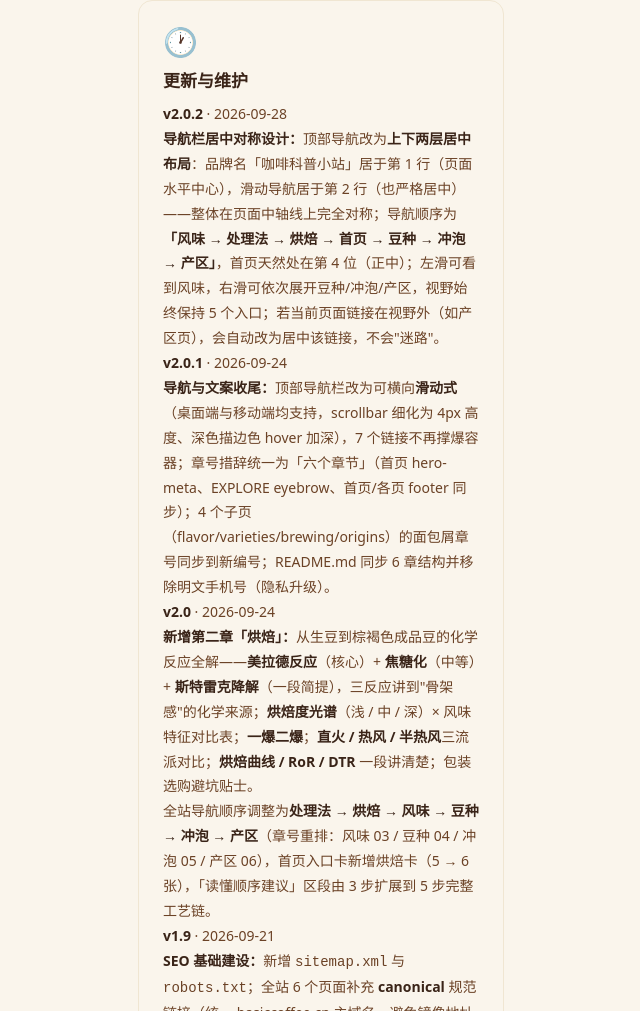
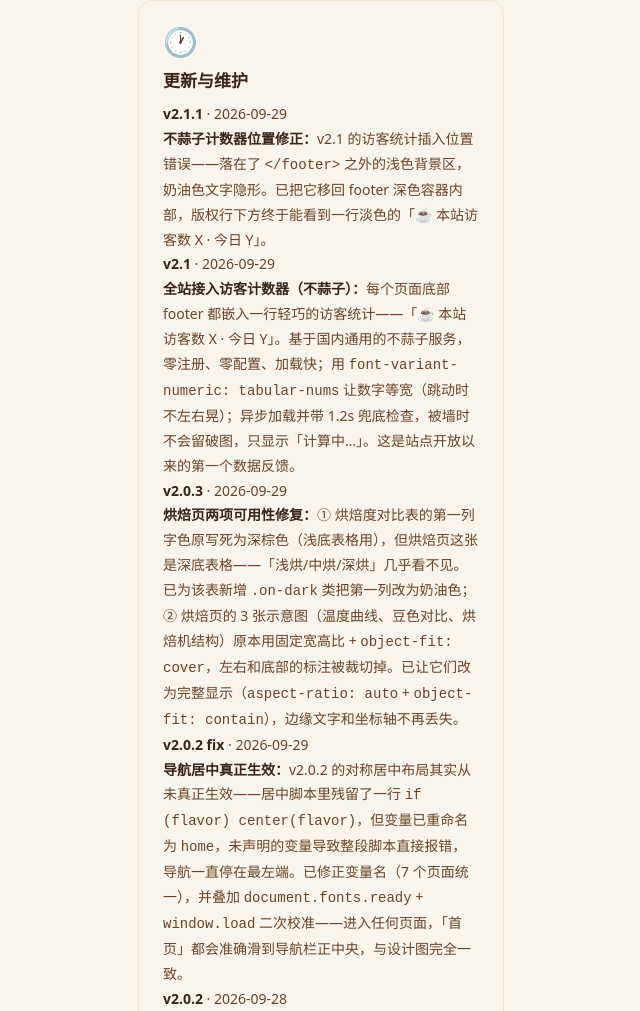
Before and after one commit to wangpeixin4444-code/basiccoffee, a plain HTML site: page index.html in a window 1280 px wide. Shown: the part 3631-4642 px from the top of the page, without its empty margins (126-766 px from the left). Drawn offline with nearby package versions, Linux system fonts and the light colour scheme; some packages are replaced by stand-ins of ours; a script that the page names is missing.

Commit message:
docs: 更新日志新增 v2.1.1 / v2.1 / v2.0.3 / v2.0.2 fix 四条今日修复记录

```diff
--- a/index.html
+++ b/index.html
@@ -277,6 +277,22 @@
                 <div class="about-icon">🕐</div>
                 <h3>更新与维护</h3>
                 <p>
+                    <strong>v2.1.1</strong> · 2026-09-29<br>
+                    <strong>不蒜子计数器位置修正：</strong>v2.1 的访客统计插入位置错误——落在了 <code>&lt;/footer&gt;</code> 之外的浅色背景区，奶油色文字隐形。已把它移回 footer 深色容器内部，版权行下方终于能看到一行淡色的「☕ 本站访客数 X · 今日 Y」。
+                </p>
+                <p>
+                    <strong>v2.1</strong> · 2026-09-29<br>
+                    <strong>全站接入访客计数器（不蒜子）：</strong>每个页面底部 footer 都嵌入一行轻巧的访客统计——「☕ 本站访客数 X · 今日 Y」。基于国内通用的不蒜子服务，零注册、零配置、加载快；用 <code>font-variant-numeric: tabular-nums</code> 让数字等宽（跳动时不左右晃）；异步加载并带 1.2s 兜底检查，被墙时不会留破图，只显示「计算中…」。这是站点开放以来的第一个数据反馈。
+                </p>
+                <p>
+                    <strong>v2.0.3</strong> · 2026-09-29<br>
+                    <strong>烘焙页两项可用性修复：</strong>① 烘焙度对比表的第一列字色原写死为深棕色（浅底表格用），但烘焙页这张是深底表格——「浅烘/中烘/深烘」几乎看不见。已为该表新增 <code>.on-dark</code> 类把第一列改为奶油色；② 烘焙页的 3 张示意图（温度曲线、豆色对比、烘焙机结构）原本用固定宽高比 + <code>object-fit: cover</code>，左右和底部的标注被裁切掉。已让它们改为完整显示（<code>aspect-ratio: auto</code> + <code>object-fit: contain</code>），边缘文字和坐标轴不再丢失。
+                </p>
+                <p>
+                    <strong>v2.0.2 fix</strong> · 2026-09-29<br>
+                    <strong>导航居中真正生效：</strong>v2.0.2 的对称居中布局其实从未真正生效——居中脚本里残留了一行 <code>if (flavor) center(flavor)</code>，但变量已重命名为 <code>home</code>，未声明的变量导致整段脚本直接报错，导航一直停在最左端。已修正变量名（7 个页面统一），并叠加 <code>document.fonts.ready</code> + <code>window.load</code> 二次校准——进入任何页面，「首页」都会准确滑到导航栏正中央，与设计图完全一致。
+                </p>
+                <p>
                     <strong>v2.0.2</strong> · 2026-09-28<br>
                     <strong>导航栏居中对称设计：</strong>顶部导航改为<strong>上下两层居中布局</strong>：品牌名「咖啡科普小站」居于第 1 行（页面水平中心），滑动导航居于第 2 行（也严格居中）——整体在页面中轴线上完全对称；导航顺序为<strong>「风味 → 处理法 → 烘焙 → 首页 → 豆种 → 冲泡 → 产区」</strong>，首页天然处在第 4 位（正中）；左滑可看到风味，右滑可依次展开豆种/冲泡/产区，视野始终保持 5 个入口；若当前页面链接在视野外（如产区页），会自动改为居中该链接，不会"迷路"。
                 </p>
```
